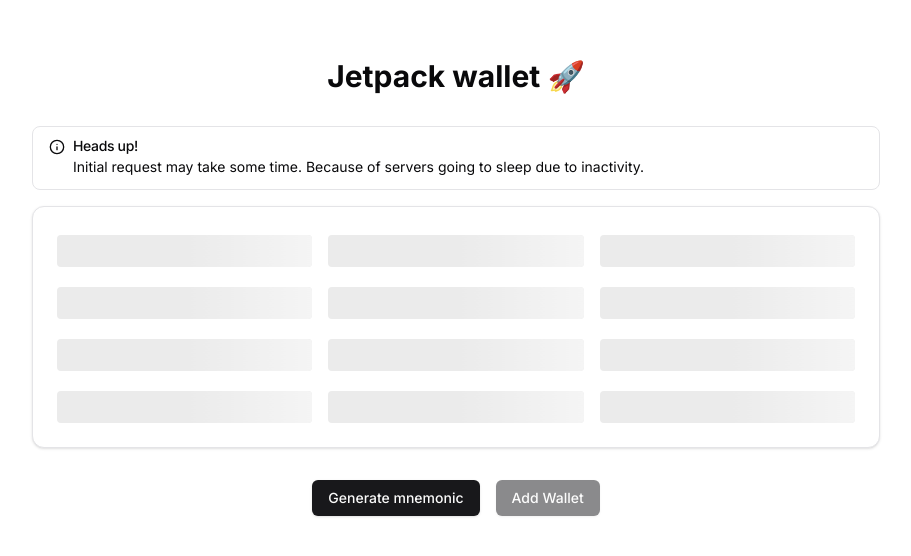
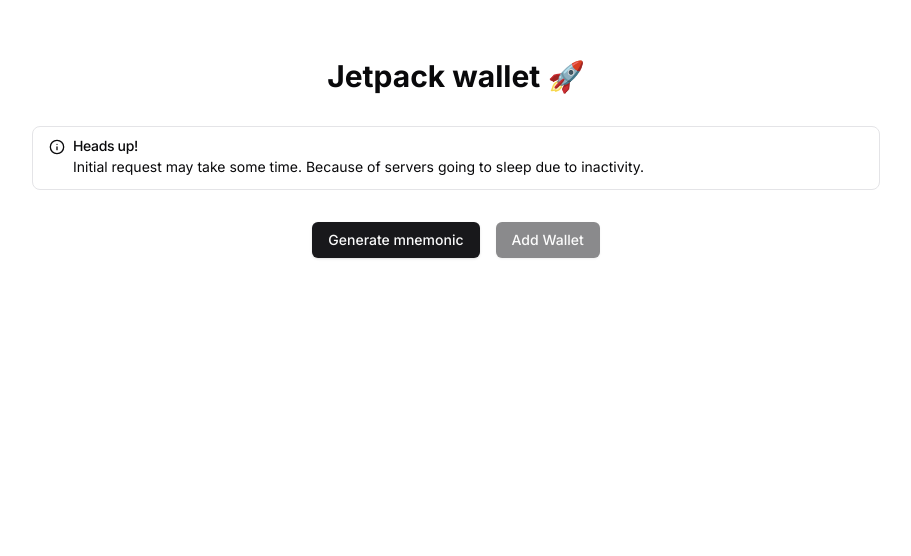
Before and after one commit to destructo570/jetpack-web3-wallet, a Next.js app in the folder apps/frontend/: page / in a window 1280 px wide. Shown: the part 126-682 px from the top of the page, without its empty margins (184-1095 px from the left). Built offline with nearby package versions, Linux system fonts and the light colour scheme.

Commit message:
fix: loading issue

```diff
--- a/apps/frontend/src/app/page.tsx
+++ b/apps/frontend/src/app/page.tsx
@@ -74,9 +74,9 @@ export default function page() {
     <main className="flex flex-col items-center h-screen bg-background pt-36">
       <h1 className="text-3xl font-bold mb-8">Jetpack wallet 🚀</h1>
       {renderInfo()}
-      {seed_phrase || loading  || true? (
+      {seed_phrase || loading ? (
         <Card className="w-full p-6 grid grid-cols-3 gap-4 mt-4">
-          {loading || true? <SeedPhraseLoading /> : renderPhrases()}
+          {loading ? <SeedPhraseLoading /> : renderPhrases()}
         </Card>
       ) : null}
       <div className="my-8 flex gap-4">
```
